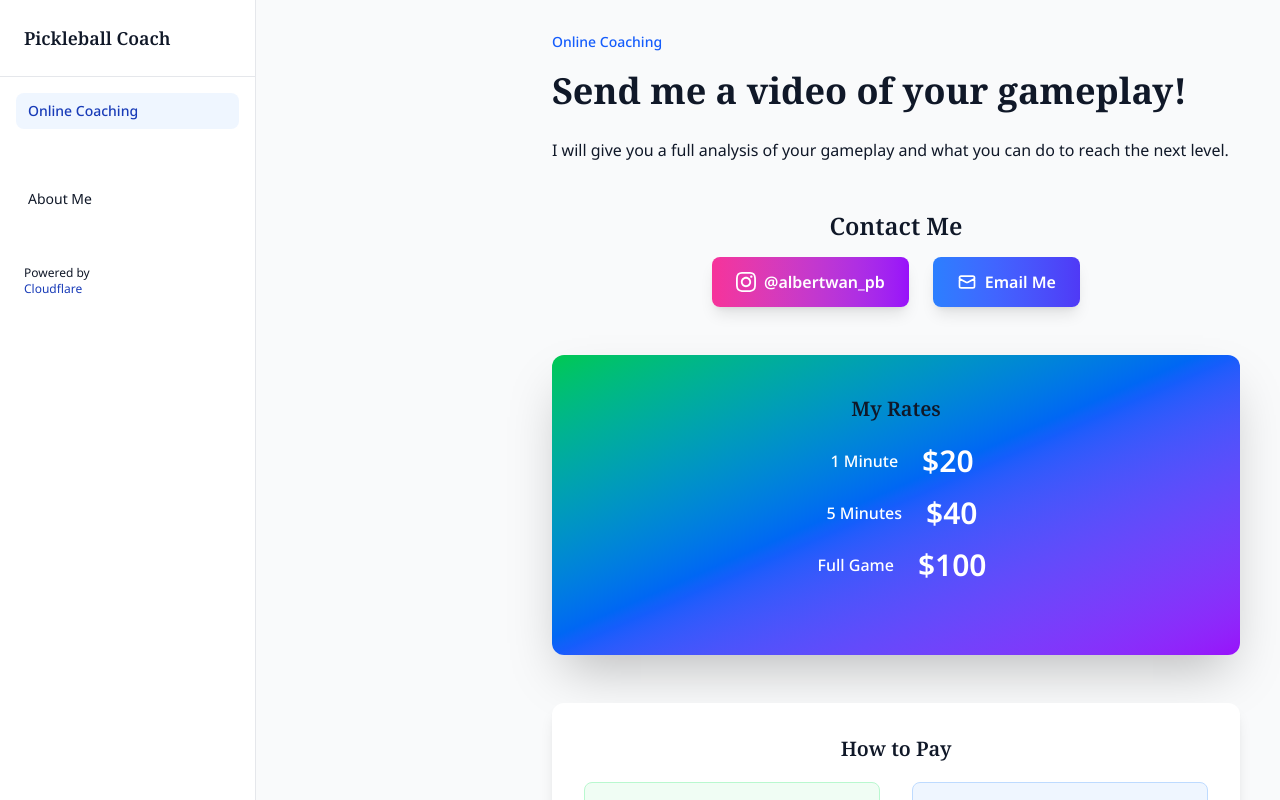
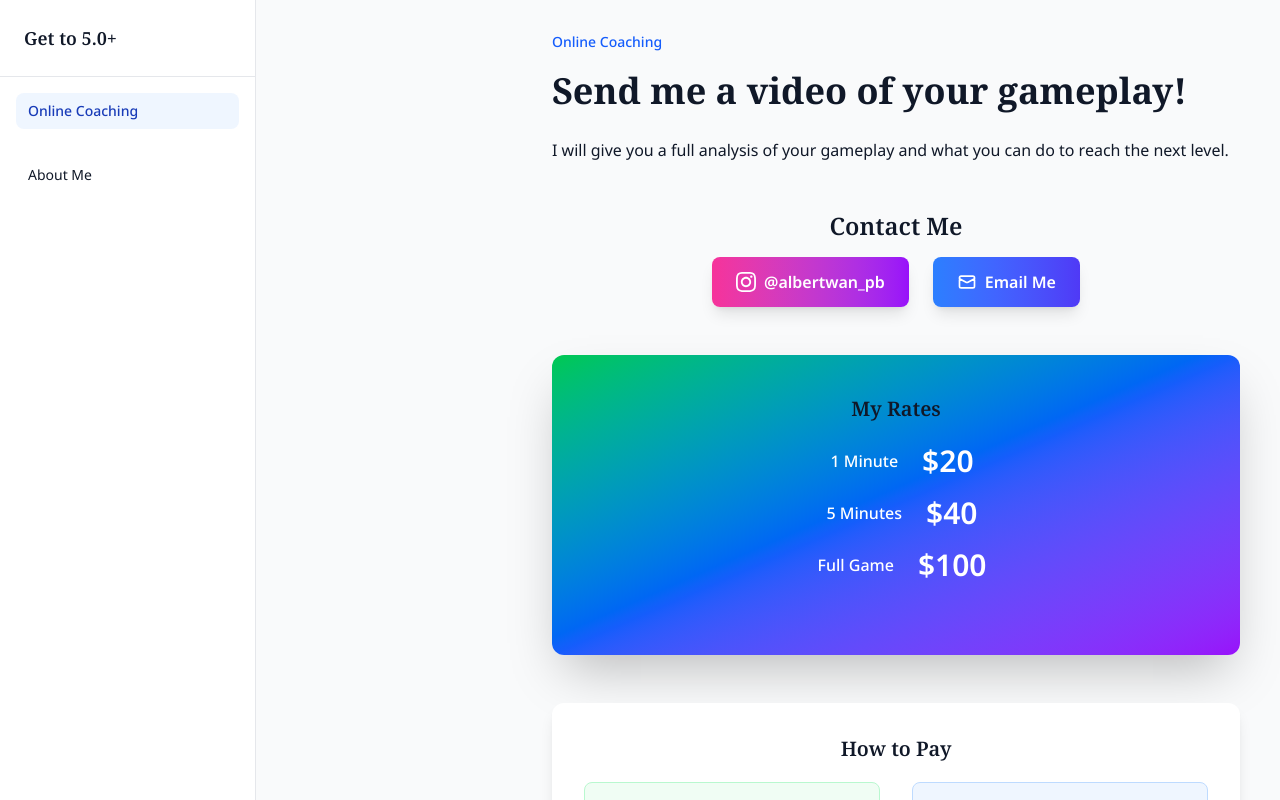
Before and after one commit to bertw2002/react-postgres-fullstack-template, a React (Vite) app: page /section/coaching in a window 1280 px wide. Shown: the top 800 px of the page. Built offline with nearby package versions, Linux system fonts and the light colour scheme; a web font is replaced by a local one.

Commit message:
Update Sidebar.jsx

```diff
--- a/src/components/Sidebar.jsx
+++ b/src/components/Sidebar.jsx
@@ -27,7 +27,7 @@ function Sidebar({ activeSection, onSelectSection, isMobileMenuOpen, setIsMobile
 
       {/* Desktop Title */}
       <div className="hidden md:block sidebar-title p-6 text-lg font-bold text-gray-900 border-b border-gray-200">
-        Pickleball Coach
+        Get to 5.0+
       </div>
 
       <nav className="sidebar-nav p-4">
@@ -40,10 +40,10 @@ function Sidebar({ activeSection, onSelectSection, isMobileMenuOpen, setIsMobile
           Online Coaching
         </button>
 
-        <div className="sidebar-section mt-6">
+        <div className="sidebar-section">
           <button
             className={`w-full text-left px-3 py-2 rounded-lg transition-colors font-sans text-sm ${
-              activeSection !== "coaching" ? "bg-blue-50 text-blue-800 font-medium" : "text-gray-900 hover:bg-blue-50"
+              activeSection === "about" ? "bg-blue-50 text-blue-800 font-medium" : "text-gray-900 hover:bg-blue-50"
             }`}
             onClick={() => handleNavigation("about")}
           >
@@ -51,21 +51,6 @@ function Sidebar({ activeSection, onSelectSection, isMobileMenuOpen, setIsMobile
           </button>
         </div>
       </nav>
-
-      <div className="mt-auto pt-6 px-6 pb-6">
-        <div className="text-xs text-gray-900">
-          Powered by
-          <br />
-          <a
-            href="https://cloudflare.com"
-            target="_blank"
-            rel="noopener noreferrer"
-            className="text-blue-800 hover:underline"
-          >
-            Cloudflare
-          </a>
-        </div>
-      </div>
     </aside>
   );
 }
```
